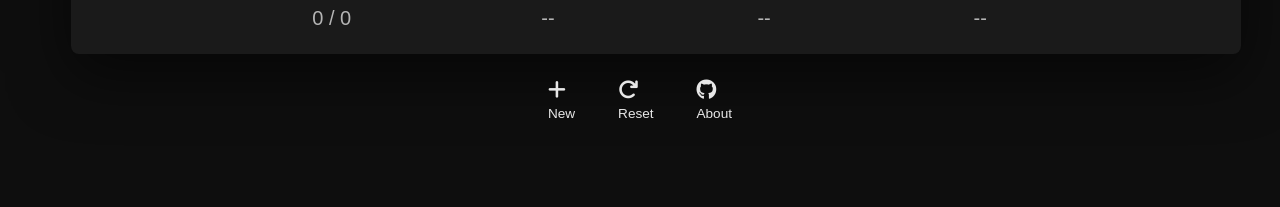
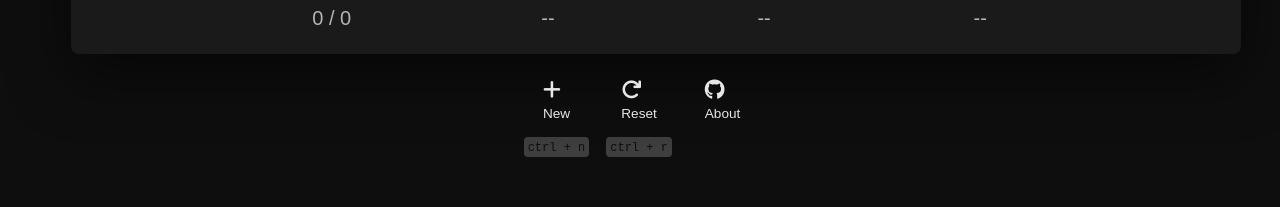
Before and after one commit to mjleonides/verse-typer, a Vue app: page / in a window 1280 px wide. Shown: the part 485-692 px from the top of the page. Built offline with nearby package versions, Linux system fonts and the light colour scheme; no server answers.

Commit message:
v1.1: Added keyboard shortcuts

```diff
--- a/src/App.vue
+++ b/src/App.vue
@@ -61,31 +61,35 @@
   <div class="actions-container">
     <div class="buttons">
       <!-- Start/New should fetch new scripture -->
+      <div class="button-container">
         <button class="button" @click="store.fetchChallenge" title="New passage">
           <i class="fa-solid fa-plus fa-xl"></i><span>New</span>
         </button>
+        <div class="shortcut"><kbd>ctrl + n</kbd></div>
+      </div>
 
       <!-- Reset should restart time with same scripture-->
+      <div class="button-container">
         <button class="button" @click="onReset" title="Reset challenge">
           <i class="fa-solid fa-arrow-rotate-right fa-xl"></i><span>Reset</span>
         </button>
+        <div class="shortcut"><kbd>ctrl + r</kbd></div>
+      </div>
 
       <!-- About -->
       <a class="link" href="https://github.com/mjleonides/verse-typer" target="_blank">
-        <button class="button" title="About this project" @click="showAbout">
+        <button class="button" title="About this project">
           <i class="fa-brands fa-github fa-xl"></i><span>About</span>
         </button>
       </a>
 
       <!-- Debug -->
-      <button
-        class="button"
-        :class="{ 'button--checked': debug }"
-        v-if="env === 'dev'"
-        @click="debug = !debug"
-      >
+      <div class="button-container" v-if="env === 'dev'">
+        <button class="button" :class="{ 'button--checked': debug }" @click="debug = !debug">
           <i class="fa-solid fa-bug fa-xl"></i><span>Debug</span>
         </button>
+        <div class="shortcut"><kbd>ctrl + d</kbd></div>
+      </div>
     </div>
 
     <div class="debug-container">
@@ -132,6 +136,20 @@ if (!store.scripture || store.challengeDate !== new Date().toLocaleDateString())
  */
 document.addEventListener("click", () => {
   typerInput.value.focus()
+})
+document.addEventListener("keyup", (event) => {
+  const key = event.key
+
+  if (event.ctrlKey) {
+    if (key === "n") {
+      store.fetchChallenge()
+    } else if (key === "r") {
+      onReset()
+    } else if (env === "dev" && key === "d") {
+      debug.value = !debug.value
+    }
+  }
+  return
 })
 /**
  * Text input element template ref
@@ -215,6 +233,7 @@ const onReset = () => {
   --bg: #0e0e0e;
   --card: #1a1a1a;
   --border: rgba(255, 255, 255, 0.08);
+  --kbd-bg: rgba(255, 255, 255, 0.2);
 
   --red: #ff3f5c;
   --blue: #3b82f6;
@@ -367,6 +386,14 @@ body {
   display: flex;
   flex-direction: row;
   justify-content: space-around;
+  gap: 1rem;
+}
+
+.button-container {
+  display: flex;
+  flex-direction: column;
+  align-items: center;
+  gap: 0.25rem;
 }
 
 .button {
@@ -391,6 +418,14 @@ body {
 .button:has(> i) {
   padding: 1.25rem 1rem 0.75rem;
   gap: 1rem;
+}
+
+.shortcut {
+  font-size: 0.75rem;
+  color: var(--bg);
+  background-color: var(--kbd-bg);
+  padding: 0.15rem 0.25rem;
+  border-radius: 4px;
 }
 
 .debug-container {
```
Lines whose indentation alone changed are shown as unchanged.
